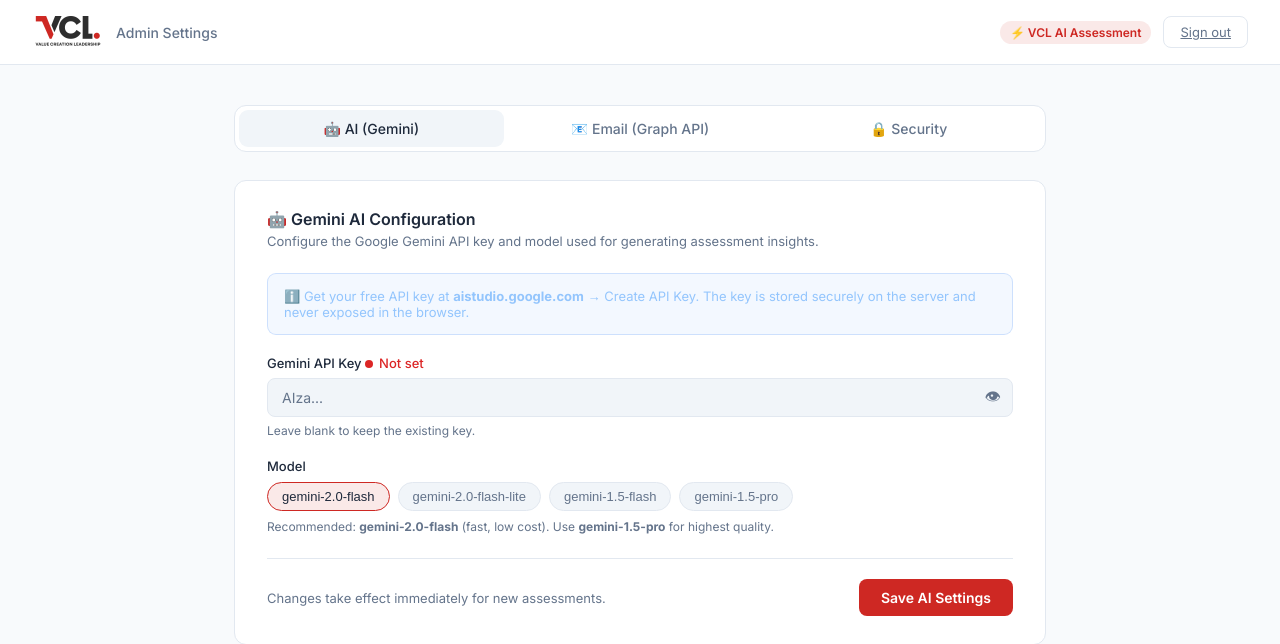
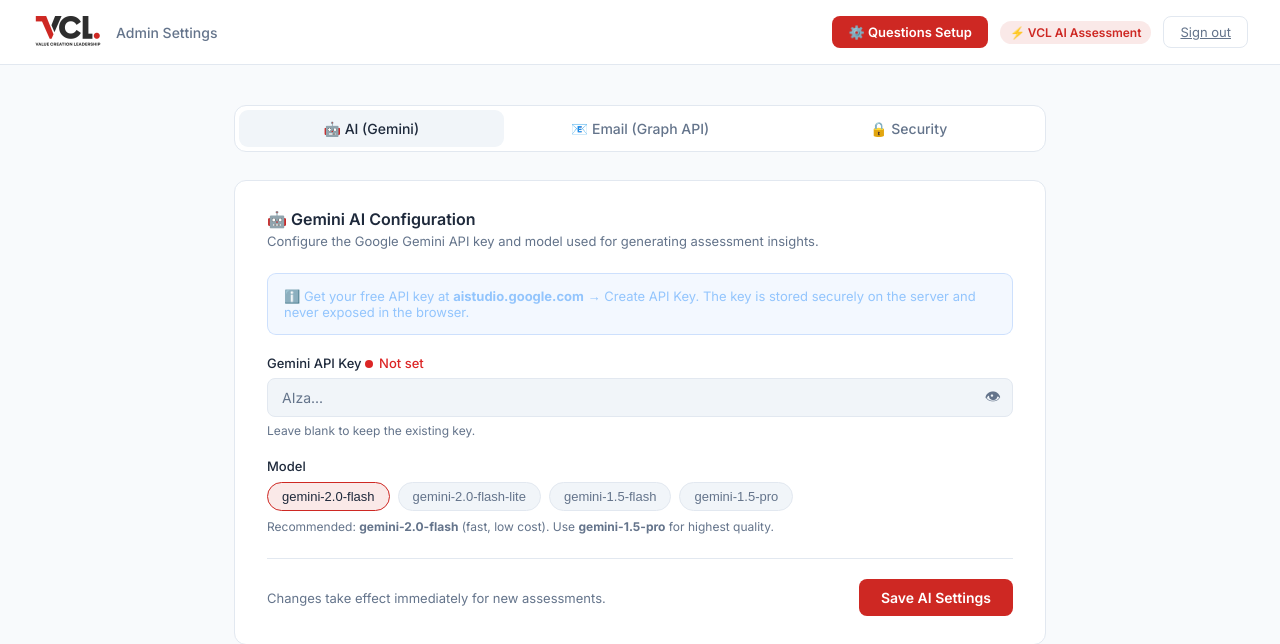
Before and after one commit to hamzehawadallah/AI-readiness-assessment, a PHP site: page /admin/index.php in a window 1280 px wide. Shown: the top 644 px of the page. Run offline with PHP 8.4, Linux system fonts and the light colour scheme; the visitor is signed in with stand-in values (Sample User, id 1).

Commit message:
feat: add Questions Setup shortcut button to PHP admin header
Co-Authored-By: Claude Sonnet 4.6 <noreply@anthropic.com>

```diff
--- a/admin/index.php
+++ b/admin/index.php
@@ -340,6 +340,9 @@ $maskedSecret = $graphSecret ? '••••••••' . substr($graphSecret,
     <span class="header-title">Admin Settings</span>
   </div>
   <div style="display:flex;align-items:center;gap:12px">
+    <?php if ($isLoggedIn): ?>
+      <a href="/admin" class="btn btn-primary btn-sm" style="text-decoration:none">⚙️ Questions Setup</a>
+    <?php endif; ?>
     <span class="header-badge">⚡ VCL AI Assessment</span>
     <?php if ($isLoggedIn): ?>
       <a href="?logout=1" class="logout-btn">Sign out</a>
```
